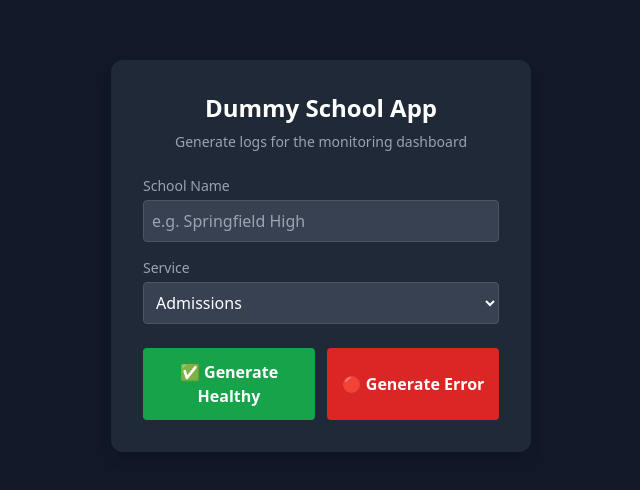
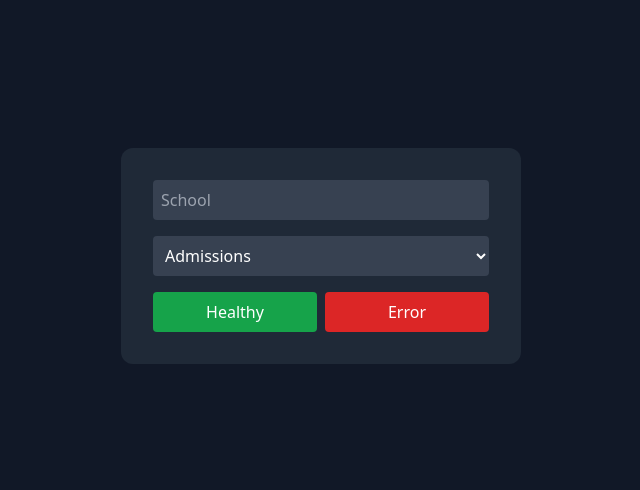
Before and after one commit to Namratachougule3792/kiinara-dummy-service, a Nuxt app: page / in a window 1280 px wide. Shown: the part 144-634 px from the top of the page, without its empty margins (319-959 px from the left). Built offline with nearby package versions, Linux system fonts and the light colour scheme.

Commit message:
corrected index.vue

```diff
--- a/app/pages/index.vue
+++ b/app/pages/index.vue
@@ -1,11 +1,12 @@
 <script setup>
 import { ref } from 'vue'
-import { createClient } from '@supabase/supabase-js'
 
 const school = ref('')
 const service = ref('Admissions')
 const loading = ref(false)
 const lastResult = ref(null)
+
+const MONITORING_URL = 'https://main.d1o8f3eh3hg0bw.amplifyapp.com'
 
 const sendLog = async (statusCode) => {
   if (!school.value.trim()) {
@@ -19,29 +20,34 @@ const sendLog = async (statusCode) => {
   const payload = {
     school: school.value.trim(),
     service: service.value,
-    status: statusCode === 200 ? 'healthy' : 'error',
+    status: statusCode,
     latency: Math.floor(Math.random() * 300) + 50
   }
 
   try {
-    const { error } = await supabase
-      .from('logs')
-      .insert([payload])
+    const res = await fetch(`${MONITORING_URL}/api/collect`, {
+      method: 'POST',
+      headers: { 'Content-Type': 'application/json' },
+      body: JSON.stringify(payload)
+    })
 
-    if (error) throw error
+    const data = await res.json()
 
-    lastResult.value = {
-      type: statusCode === 200 ? 'success' : 'error',
-      message: statusCode === 200
-        ? `✅ Healthy log sent for "${payload.school}" → ${service.value}`
-        : `🔴 Error log sent for "${payload.school}" → ${service.value}`
+    if (data.error) {
+      lastResult.value = { type: 'error', message: data.error }
+    } else {
+      lastResult.value = {
+        type: statusCode === 200 ? 'success' : 'error',
+        message:
+          statusCode === 200
+            ? `✅ Healthy log sent`
+            : `🔴 Error log sent`
+      }
     }
-
   } catch (err) {
-    console.error(err)
     lastResult.value = {
       type: 'error',
-      message: `❌ ${err.message}`
+      message: `Network error: ${err.message}`
     }
   } finally {
     loading.value = false
@@ -51,58 +57,23 @@ const sendLog = async (statusCode) => {
 
 <template>
 <div class="min-h-screen bg-gray-900 text-white flex items-center justify-center">
-  <div class="bg-gray-800 p-8 rounded-xl shadow-lg w-[420px]">
+  <div class="bg-gray-800 p-8 rounded-xl w-[400px]">
 
-    <h1 class="text-2xl font-bold mb-2 text-center">Dummy School App</h1>
-    <p class="text-gray-400 text-sm text-center mb-6">
-      Generate logs for the monitoring dashboard
-    </p>
+    <input v-model="school" placeholder="School" class="w-full p-2 mb-4 bg-gray-700 rounded" />
 
-    <label class="block text-sm text-gray-400 mb-1">School Name</label>
-    <input
-      v-model="school"
-      placeholder="e.g. Springfield High"
-      class="w-full p-2 mb-4 rounded bg-gray-700 border border-gray-600 focus:outline-none focus:border-blue-400"
-    />
-
-    <label class="block text-sm text-gray-400 mb-1">Service</label>
-    <select
-      v-model="service"
-      class="w-full p-2 mb-6 rounded bg-gray-700 border border-gray-600"
-    >
-      <option value="Admissions">Admissions</option>
-      <option value="Attendance">Attendance</option>
-      <option value="Billing">Billing</option>
-      <option value="Identity">Identity</option>
+    <select v-model="service" class="w-full p-2 mb-4 bg-gray-700 rounded">
+      <option>Admissions</option>
+      <option>Attendance</option>
+      <option>Billing</option>
+      <option>Identity</option>
     </select>
 
-    <div class="flex gap-3">
-      <button
-        :disabled="loading"
-        @click.prevent="sendLog(200)"
-        class="flex-1 bg-green-600 hover:bg-green-700 p-3 rounded font-semibold"
-      >
-        {{ loading ? 'Sending...' : '✅ Generate Healthy' }}
-      </button>
-
-      <button
-        :disabled="loading"
-        @click.prevent="sendLog(500)"
-        class="flex-1 bg-red-600 hover:bg-red-700 p-3 rounded font-semibold"
-      >
-        {{ loading ? 'Sending...' : '🔴 Generate Error' }}
-      </button>
+    <div class="flex gap-2">
+      <button @click="sendLog(200)" class="bg-green-600 p-2 rounded w-full">Healthy</button>
+      <button @click="sendLog(500)" class="bg-red-600 p-2 rounded w-full">Error</button>
     </div>
 
-    <div
-      v-if="lastResult"
-      :class="lastResult.type === 'success'
-        ? 'bg-green-900 border-green-500'
-        : 'bg-red-900 border-red-500'"
-      class="mt-4 p-3 rounded border text-sm"
-    >
-      {{ lastResult.message }}
-    </div>
+    <p v-if="lastResult" class="mt-4">{{ lastResult.message }}</p>
 
   </div>
 </div>
```
